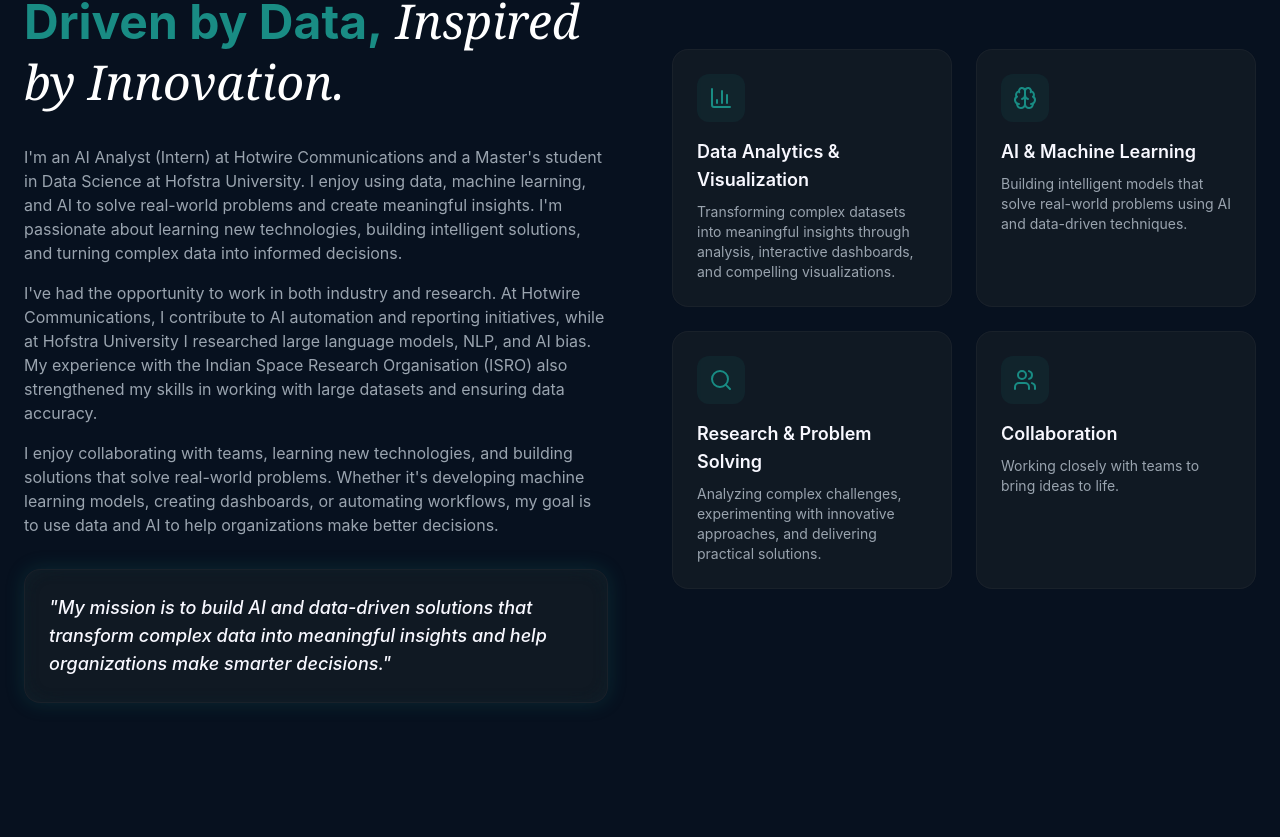
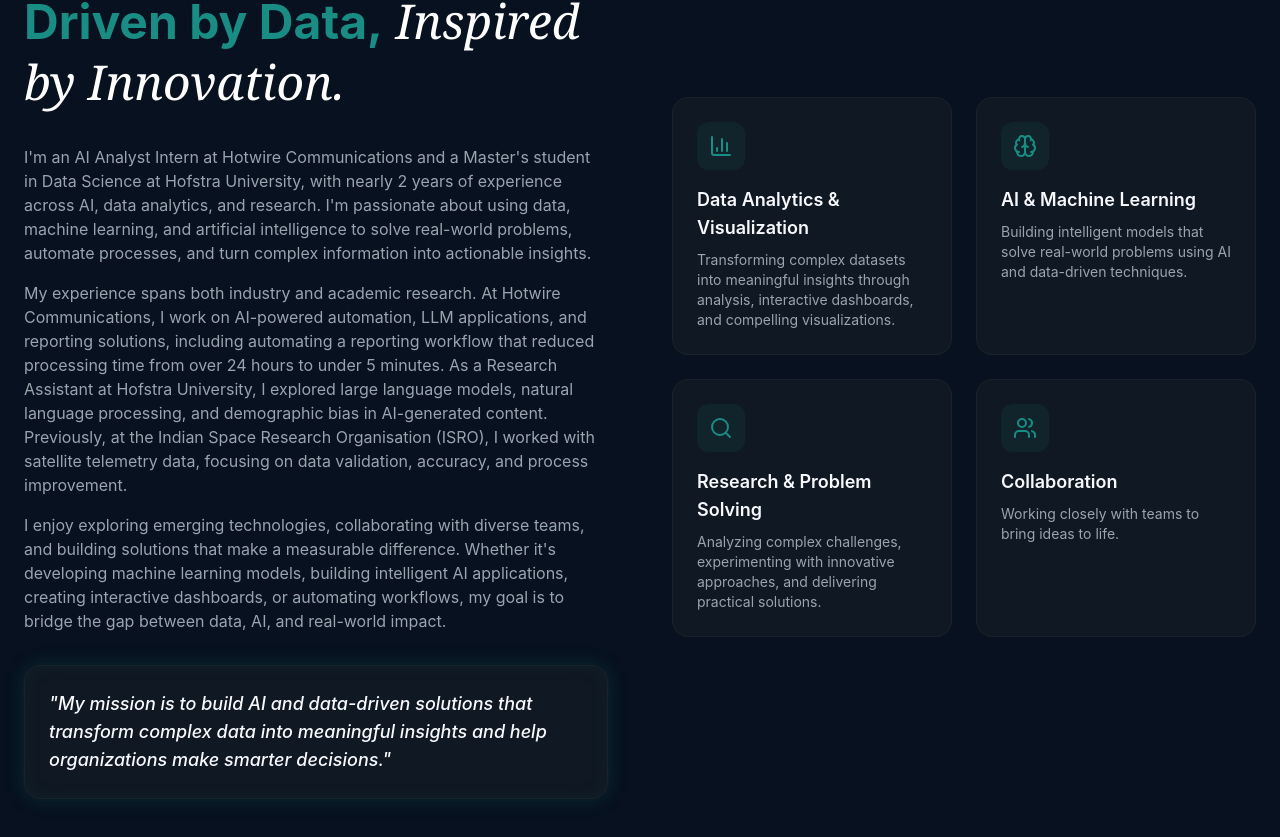
Before and after one commit to JinalVaniya/Personal-website, a React (Vite) app: page / in a window 1280 px wide. Shown: the part 1436-2273 px from the top of the page. Built offline with nearby package versions, Linux system fonts and the light colour scheme.

Commit message:
Revise About section for clarity and detail
Updated the About section to reflect current experience and skills, enhancing clarity and detail.

```diff
--- a/src/sections/About.jsx
+++ b/src/sections/About.jsx
@@ -14,8 +14,8 @@ const highlights = [
         "Building intelligent models that solve real-world problems using AI and data-driven techniques.",
     },
     {
-        icon:Search,
-        title:"Research & Problem Solving",
+        icon: Search,
+        title: "Research & Problem Solving",
         description:
         "Analyzing complex challenges, experimenting with innovative approaches, and delivering practical solutions.",
     },
@@ -46,24 +46,28 @@ export const About = () => {
 
                     <div className="space-y-4 text-muted-foreground animate-fade-in animation-delay-200">
                         <p>
-                            I'm an AI Analyst (Intern) at Hotwire Communications and a Master's student
-                            in Data Science at Hofstra University. I enjoy using data, machine learning,
-                            and AI to solve real-world problems and create meaningful insights. I'm passionate about
-                            learning new technologies, building intelligent solutions,
-                            and turning complex data into informed decisions.
+                            I'm an AI Analyst Intern at Hotwire Communications and a Master's student
+                            in Data Science at Hofstra University, with nearly 2 years of experience
+                            across AI, data analytics, and research. I'm passionate about using data,
+                            machine learning, and artificial intelligence to solve real-world problems,
+                            automate processes, and turn complex information into actionable insights.
                         </p>
                         <p>
-                            I've had the opportunity to work in both industry and research.
-                            At Hotwire Communications, I contribute to AI automation and reporting initiatives,
-                            while at Hofstra University I researched large language models, NLP, and AI bias.
-                            My experience with the Indian Space Research Organisation (ISRO)
-                            also strengthened my skills in working with large datasets and ensuring data accuracy.
+                            My experience spans both industry and academic research. At Hotwire Communications,
+                            I work on AI-powered automation, LLM applications, and reporting solutions, including
+                            automating a reporting workflow that reduced processing time from over 24 hours to
+                            under 5 minutes. As a Research Assistant at Hofstra University, I explored
+                            large language models, natural language processing, and demographic bias in
+                            AI-generated content. Previously, at the Indian Space Research Organisation (ISRO),
+                            I worked with satellite telemetry data, focusing on data validation, accuracy,
+                            and process improvement.
                         </p>
                         <p>
-                            I enjoy collaborating with teams, learning new technologies, and building solutions
-                            that solve real-world problems. Whether it's developing machine learning models,
-                            creating dashboards, or automating workflows, my goal is to use data and AI
-                            to help organizations make better decisions.
+                            I enjoy exploring emerging technologies, collaborating with diverse teams,
+                            and building solutions that make a measurable difference. Whether it's
+                            developing machine learning models, building intelligent AI applications,
+                            creating interactive dashboards, or automating workflows, my goal is to
+                            bridge the gap between data, AI, and real-world impact.
                         </p>
                     </div>
 
```
